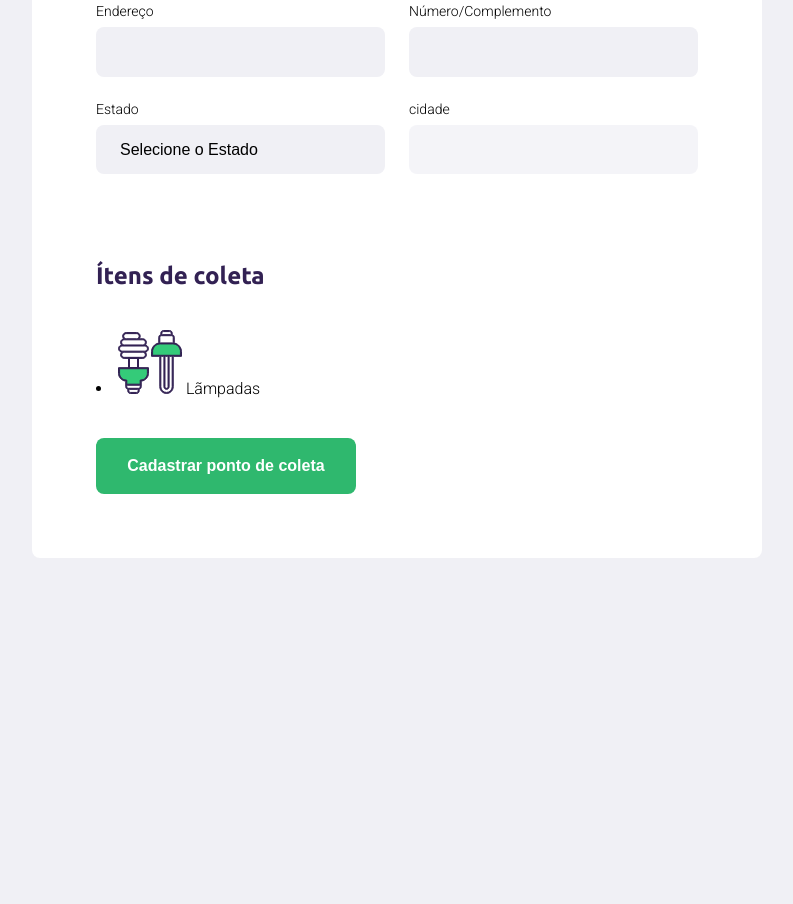
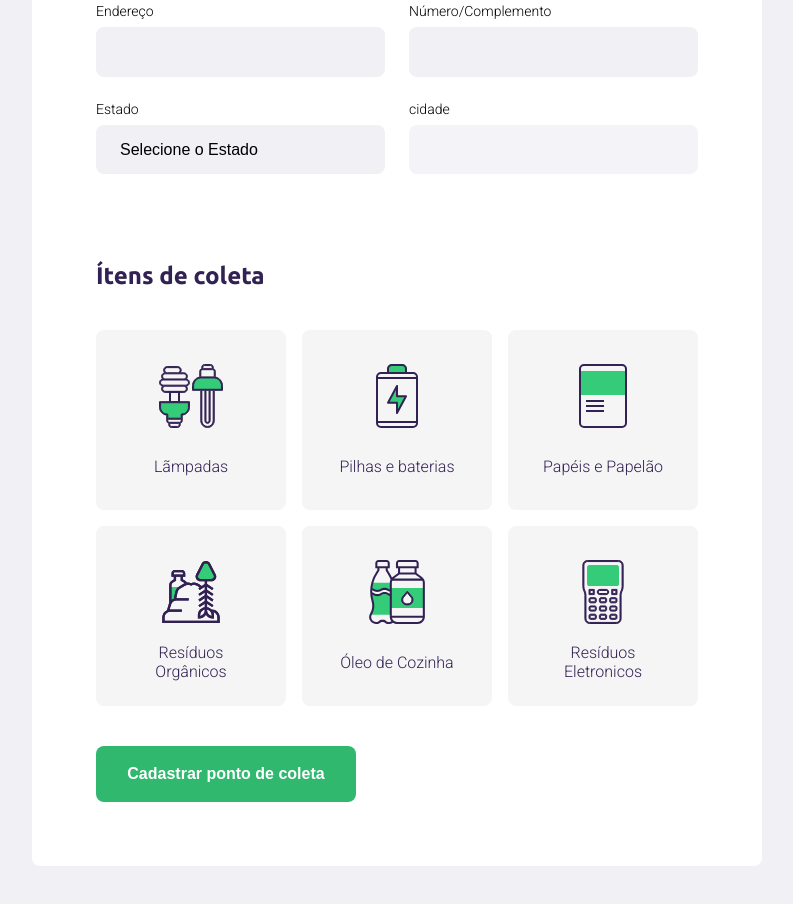
Before and after one commit to Loureiro12/Ecoleta, a plain HTML site: page create-point.html in a window 1280 px wide. Shown: the part 573-1477 px from the top of the page, without its empty margins (243-1036 px from the left). Before the commit the page ends 1211 px from the top, so only its background shows below. Drawn offline with Linux system fonts and the light colour scheme; no server answers.

Commit message:
JavaScritp
Criando interação

```diff
--- a/create-point.html
+++ b/create-point.html
@@ -90,12 +90,41 @@
                     <h2>Ítens de coleta</h2>
                 </legend>
 
-                <div class="itens-grid">
-                    <li id="">
+                <div class="items-grid">
+                    <li data-id="1" >
                         <img src="/assets/lampadas.svg" alt="Lâmpadas">
                         <span>Lãmpadas</span>
                     </li>
+
+                    <li data-id="2">
+                        <img src="/assets/baterias.svg" alt="Pilhas e baterias">
+                        <span>Pilhas e baterias</span>
+                    </li>
+
+                    <li data-id="3">
+                        <img src="/assets/papeis-papelao.svg" alt="Papéis e Papelão">
+                        <span>Papéis e Papelão</span>
+                    </li>
+
+                    <li data-id="4">
+                        <img src="/assets/organicos.svg" alt="Resíduos Orgânicos">
+                        <span>Resíduos Orgânicos</span>
+                    </li>
+
+                    <li data-id="5">
+                        <img src="/assets/oleo.svg" alt="Óleo de Cozinha">
+                        <span>Óleo de Cozinha</span>
+                    </li>
+
+                    <li data-id="6">
+                        <img src="/assets/eletronicos.svg" alt="Resíduos Eletronicos">
+                        <span>Resíduos Eletronicos</span>
+                    </li>
+
                 </div>
+
+                <input type="hidden" name="itens">
+
             </fieldset>
 
             <button type="submit">Cadastrar ponto de coleta</button>
--- a/scripts/create-point.js
+++ b/scripts/create-point.js
@@ -48,3 +48,58 @@
 document
     .querySelector("select[name=uf]")
     .addEventListener("change", getCities)
+
+
+// itens de coleta
+
+// pegar todos os li
+
+const itemsToCollect = document.querySelectorAll(".items-grid li")
+
+for (const item of itemsToCollect) {
+    item.addEventListener("click", handleSelectedItem)
+}
+
+const collectedItems = document.querySelector("input[name=items]")
+
+let selectedItems = []
+
+function handleSelectedItem(event) {
+        const itemLi = event.target
+
+
+        // adicionar ou remover uma classe com javascript
+        itemLi.classList.toggle("selected")
+
+        const itemId = itemLi.dataset.id
+
+
+    // verificar se existem itens selecionados, se sim
+    // pegar os itens selecionados
+
+    const alreadySelected = selectedItems.findIndex( item => {
+        const itemFound = item == itemId // isso será true ou false
+        return itemFound
+    })
+
+    // se já estiver selecionado
+    if( alreadySelected => 0 ) {
+        //tirar da selecao
+        const filteredItems = selectedItems.filter( item => {
+            const itemIsDifferent = item != itemId // False
+            return itemIsDifferent
+        })
+
+        selectedItems = filteredItems
+    }else{
+        // se não estiver selecionado
+        // adicionar à seleção
+        selectedItems.push(itemId)
+    }
+
+    // atualizar o campo escondido com os itens selecionados
+
+    collectedItems.value = selectedItems
+
+
+}
--- a/styles/create-point.css
+++ b/styles/create-point.css
@@ -119,3 +119,43 @@
 form button {
     background-color: #2fb86e;
 }
+
+.items-grid {
+    display: grid;
+    grid-template-columns: 1fr 1fr 1fr;
+    gap: 16px;
+}
+
+.items-grid li {
+    background-color: #f5f5f5;
+    list-style: none;
+    border: 2px solid #f5f5f5;
+    border-radius: 8px;
+    height: 180px;
+    padding: 32px 24px 16px;
+    display: flex;
+    flex-direction: column;
+    align-items: center;
+    justify-content: space-between;
+    text-align: center;
+
+}
+
+.items-grid li span {
+    margin-top: 12px;
+    flex: 1;
+    display: flex;
+    align-items: center;
+    color: var(--title-color);
+
+}
+
+.items-grid li.selected {
+    background: #e1faec;
+    border: 2px solid #34cb79;
+}
+
+.items-grid li img,
+.items-grid li span {
+    pointer-events: none;
+}
```
